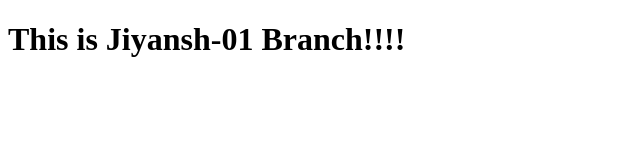
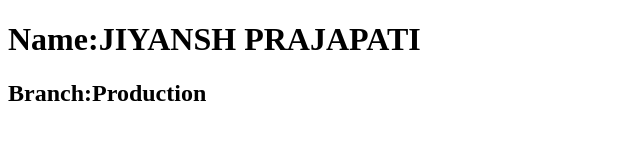
Before and after one commit to JIYANSH1405/Jiyansh_71_Mid2025, a plain HTML site: page index.html in a window 1280 px wide. Shown: the whole page, without its empty margins (0-640 px from the left). Drawn offline with Linux system fonts and the light colour scheme.

Commit message:
This is my first commit in Jiyansh-01

```diff
--- a/index.html
+++ b/index.html
@@ -7,7 +7,10 @@
 </head>
 <body>
     <h1>
-        This is Jiyansh-01 Branch!!!!
+        <b>Name:</b>JIYANSH PRAJAPATI
     </h1>
+    <h2>
+        <b>Branch:</b>Production
+    </h2>
 </body>
 </html>
```
